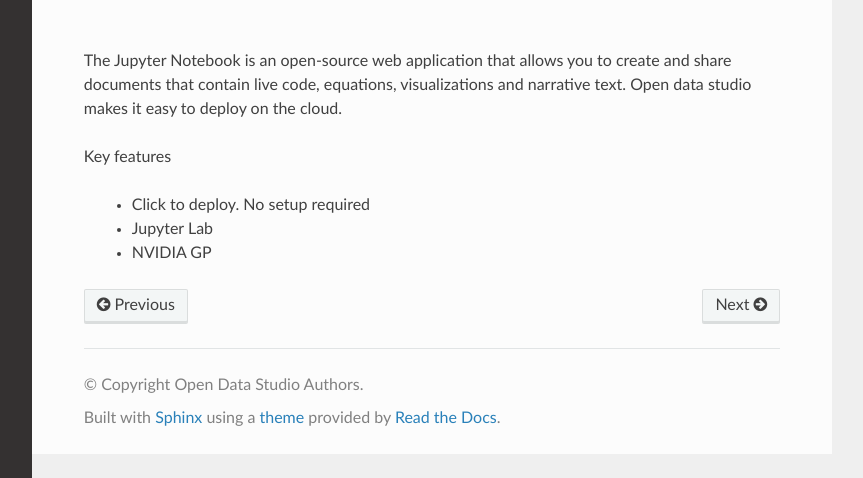
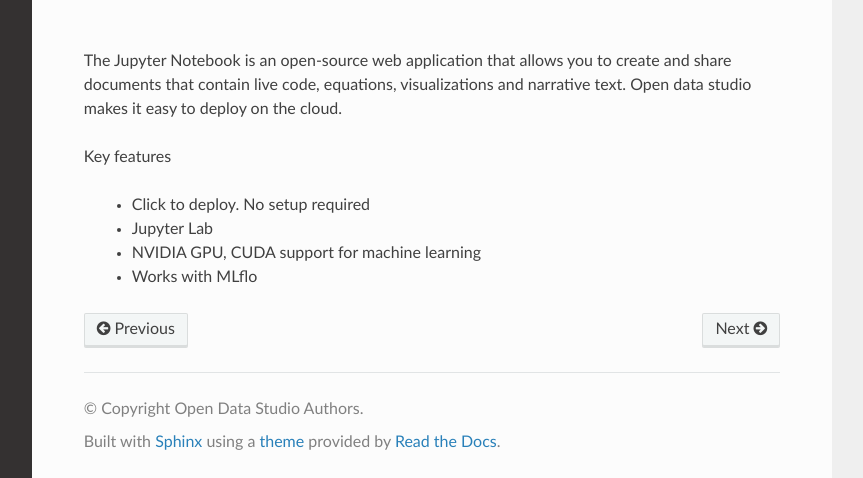
Before and after one commit to Forethoughts/forethoughts-datastudio, a Sphinx documentation site: the page built from docs/notebook/jupyter.rst, in a window 1280 px wide and 957 px high, cut to the strip 479-957 px from the top of the window. Shown: the whole strip, without its empty margins (268-1131 px from the left). Built offline with Sphinx 7.4.7 and the Read the Docs theme 2.0.0, drawn with Linux system fonts in a browser that asks for light colours; pages that are not in the unit, such as notebooks, are missing from menus.

```diff
--- a/docs/notebook/jupyter.rst
+++ b/docs/notebook/jupyter.rst
@@ -15,4 +15,5 @@
 
   - Click to deploy. No setup required
   - Jupyter Lab
-  - NVIDIA GP
+  - NVIDIA GPU, CUDA support for machine learning
+  - Works with MLflo
```
